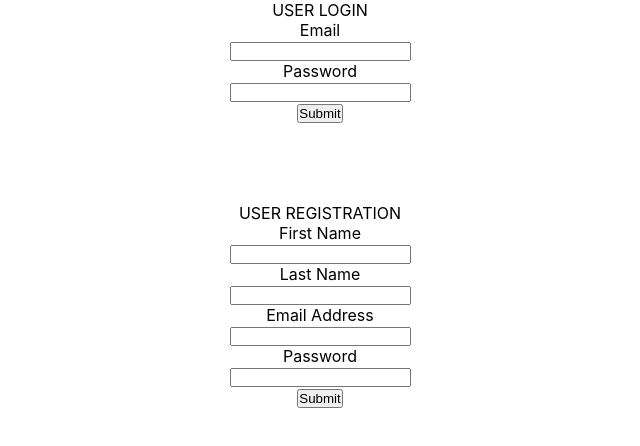
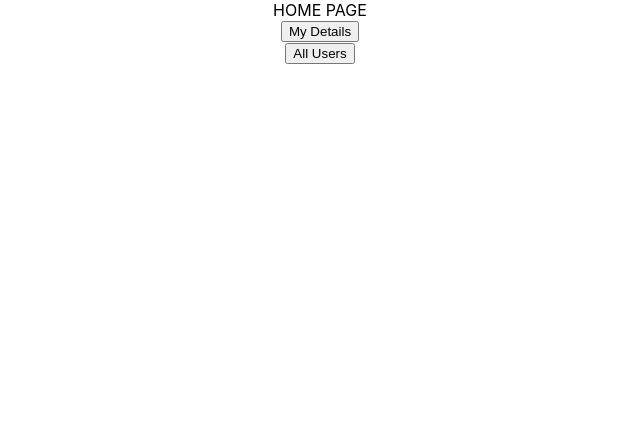
Before and after one commit to smshabab/experiment-project, a React (Create React App) app: page / in a window 1280 px wide. Shown: the top 446 px of the page, without its empty margins (320-960 px from the left). Built offline with nearby package versions, Linux system fonts and the light colour scheme.

Commit message:
13-04-21

```diff
--- a/src/App.js
+++ b/src/App.js
@@ -1,13 +1,10 @@
 import './App.css';
-import UserLogin from './containers/userLogin/userLogin';
-import UserRegistration from './containers/userRegistration/UserRegistration';
+import Layout from './containers/layout/layout';
 
 function App() {
   return (
     <div className="App">
-      <UserLogin/>
-      <br/><br/><br/><br/>
-      <UserRegistration/>
+      <Layout/>
     </div>
   );
 }
--- a/src/containers/layout/layout.js
+++ b/src/containers/layout/layout.js
@@ -1,9 +1,43 @@
 import React from 'react';
+import { Container, Row, Col, Button } from 'react-bootstrap';
+import UserDetails from '../userDetails/userDetails';
+import UserListing from '../userListing/userListing';
+import {connect} from 'react-redux';
 
-const layout = () => {
-    return{
+const layout = (props) => {
+    return(
+        <Container>
+            <Row>
+                <Col>HOME PAGE</Col>
+            </Row>
+            <Row>
+                <Col><Button onClick={props.displayDetails}>My Details</Button></Col>
+                <Col><Button onClick={props.displayAllUsers}>All Users</Button></Col>
+            </Row>
+            <Row>
+                <Col>
+                    {(props.disDetails) ? <UserDetails/> : null}
+                    {(props.disListing) ? <UserListing/> : null}
+                </Col>
+            </Row>
+        </Container>
+    );
+};
 
+
+const mapStateToProps = state => {
+    return {
+        disDetails: state.displayDetails,
+        disListing: state.displayListing
     };
 };
 
-export default layout;
+const mapDispatchToProps = dispatch => {
+    return {
+        displayDetails: () => dispatch({type:'ON_CLICK_DETAILS'}),
+        displayAllUsers: () => dispatch({type:'ON_CLICK_LISTING'})
+    };
+};
+
+
+export default connect(mapStateToProps, mapDispatchToProps)(layout);
--- /dev/null
+++ b/src/containers/userDetails/userDetails.js
@@ -0,0 +1,12 @@
+import React from 'react';
+
+const userDetails = () => {
+    return(
+        <div>
+            user details
+        </div>
+    );
+};
+
+
+export default userDetails;
--- /dev/null
+++ b/src/containers/userListing/userListing.js
@@ -0,0 +1,12 @@
+import React from 'react';
+
+const userListing = () => {
+    return(
+        <div>
+            user listing
+        </div>
+    );
+};
+
+
+export default userListing;
--- a/src/containers/userLogin/userLogin.js
+++ b/src/containers/userLogin/userLogin.js
@@ -100,11 +100,6 @@ const userLogin = (props) => {
 };
 
 
-const mapStateToProps = state => {
-    return {
-
-    };
-};
 
 const mapDispatchToProps = dispatch => {
     return {
@@ -112,4 +107,4 @@ const mapDispatchToProps = dispatch => {
     };
 };
 
-export default connect(mapStateToProps, mapDispatchToProps)(userLogin);
+export default connect(null, mapDispatchToProps)(userLogin);
--- a/src/index.js
+++ b/src/index.js
@@ -28,7 +28,5 @@ ReactDOM.render(
   document.getElementById('root')
 );
 
-// If you want to start measuring performance in your app, pass a function
-// to log results (for example: reportWebVitals(console.log))
-// or send to an analytics endpoint. Learn more: https://bit.ly/CRA-vitals
+
 reportWebVitals();
--- a/src/store/reducers/rootReducer.js
+++ b/src/store/reducers/rootReducer.js
@@ -2,7 +2,9 @@ import axios from 'axios';
 
 const initialState = {
     logged: false,
-    isRegistered: false
+    isRegistered: false,
+    displayDetails: false,
+    displayListing: false
 };
 
 
@@ -79,6 +81,20 @@ const rootReducer = (state = initialState, action) => {
             .catch(error=>{
                 console.log("error"+error);
             });
+    }else if(action.type === 'ON_CLICK_DETAILS'){
+        return{
+            ...state,
+            displayDetails: true,
+            displayListing: false
+
+        };
+    }else if(action.type === 'ON_CLICK_LISTING'){
+        return{
+            ...state,
+            displayDetails: false,
+            displayListing: true
+
+        };
     }
     return state;
 };
--- a/src/store/sagas/index.js
+++ b/src/store/sagas/index.js
@@ -1,7 +1,7 @@
-import {takeEvery} from 'redux-saga/effects';
+// import {takeEvery} from 'redux-saga/effects';
 import {} from './auth';
 
 
 export function* watchAuth(){
-    console.log("Saga working");
+    yield console.log("Saga working");
 }
```
